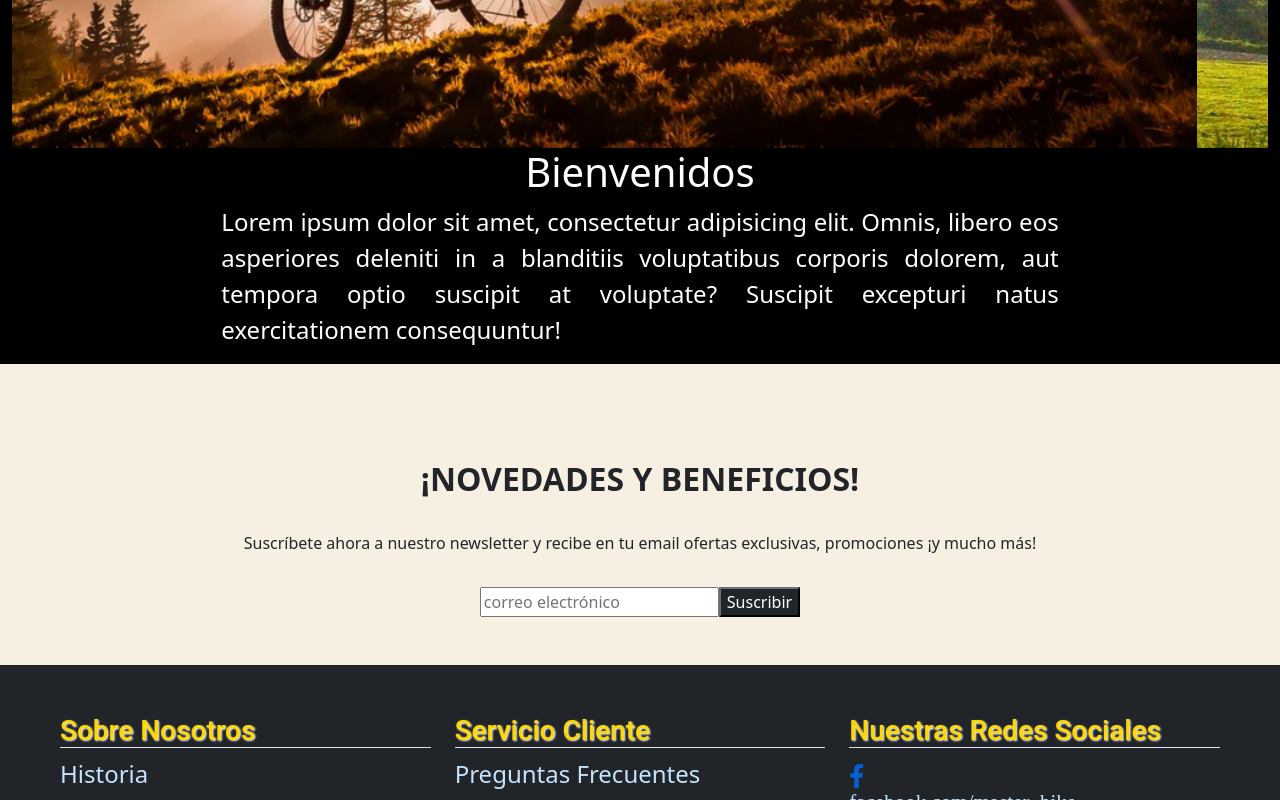
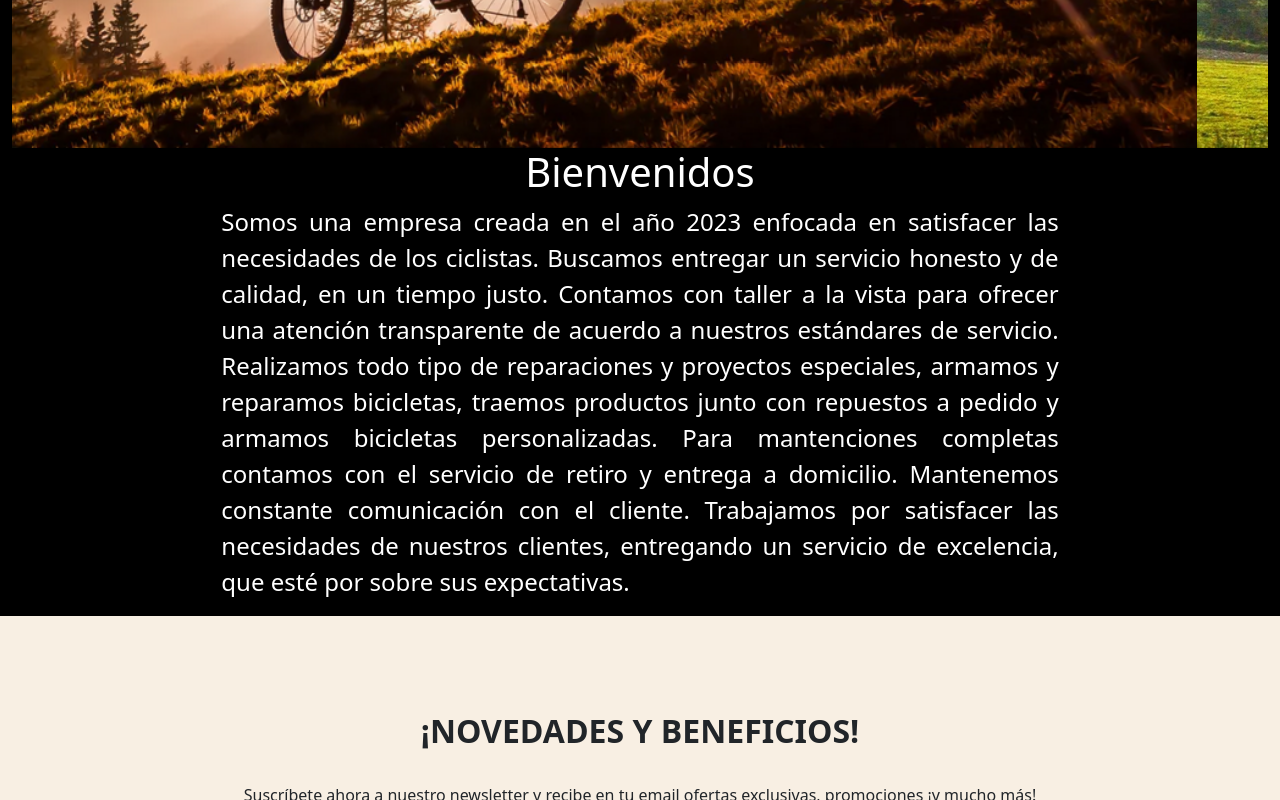
Before and after one commit to kmilo666/ProjectMasterBike, a plain HTML site: page Web/Principal/index.html in a window 1280 px wide. Shown: the part 646-1446 px from the top of the page. Drawn offline with nearby package versions, Linux system fonts and the light colour scheme.

Commit message:
cambio en descripción del index, debajo de Bienvenidos

```diff
--- a/Web/Principal/index.html
+++ b/Web/Principal/index.html
@@ -93,7 +93,7 @@
         <section class="row">
           <div class="principal">
             <h1 class="col-12">Bienvenidos</h1>
-            <p class="offset-2 col-8"> Lorem ipsum dolor sit amet, consectetur adipisicing elit. Omnis, libero eos asperiores deleniti in a blanditiis voluptatibus corporis dolorem, aut tempora optio suscipit at voluptate? Suscipit excepturi natus exercitationem consequuntur!</p>
+            <p class="offset-2 col-8">Somos una empresa creada en el año 2023 enfocada en satisfacer las necesidades de los ciclistas. Buscamos entregar un servicio honesto y de calidad, en un tiempo justo. Contamos con taller a la vista para ofrecer una atención transparente de acuerdo a nuestros estándares de servicio. Realizamos todo tipo de reparaciones y proyectos especiales, armamos y reparamos bicicletas, traemos productos junto con repuestos a pedido y armamos bicicletas personalizadas. Para mantenciones completas contamos con el servicio de retiro y entrega a domicilio. Mantenemos constante comunicación con el cliente. Trabajamos por satisfacer las necesidades de nuestros clientes, entregando un servicio de excelencia, que esté por sobre sus expectativas. </p>
           </div>
         </section>
 
```
